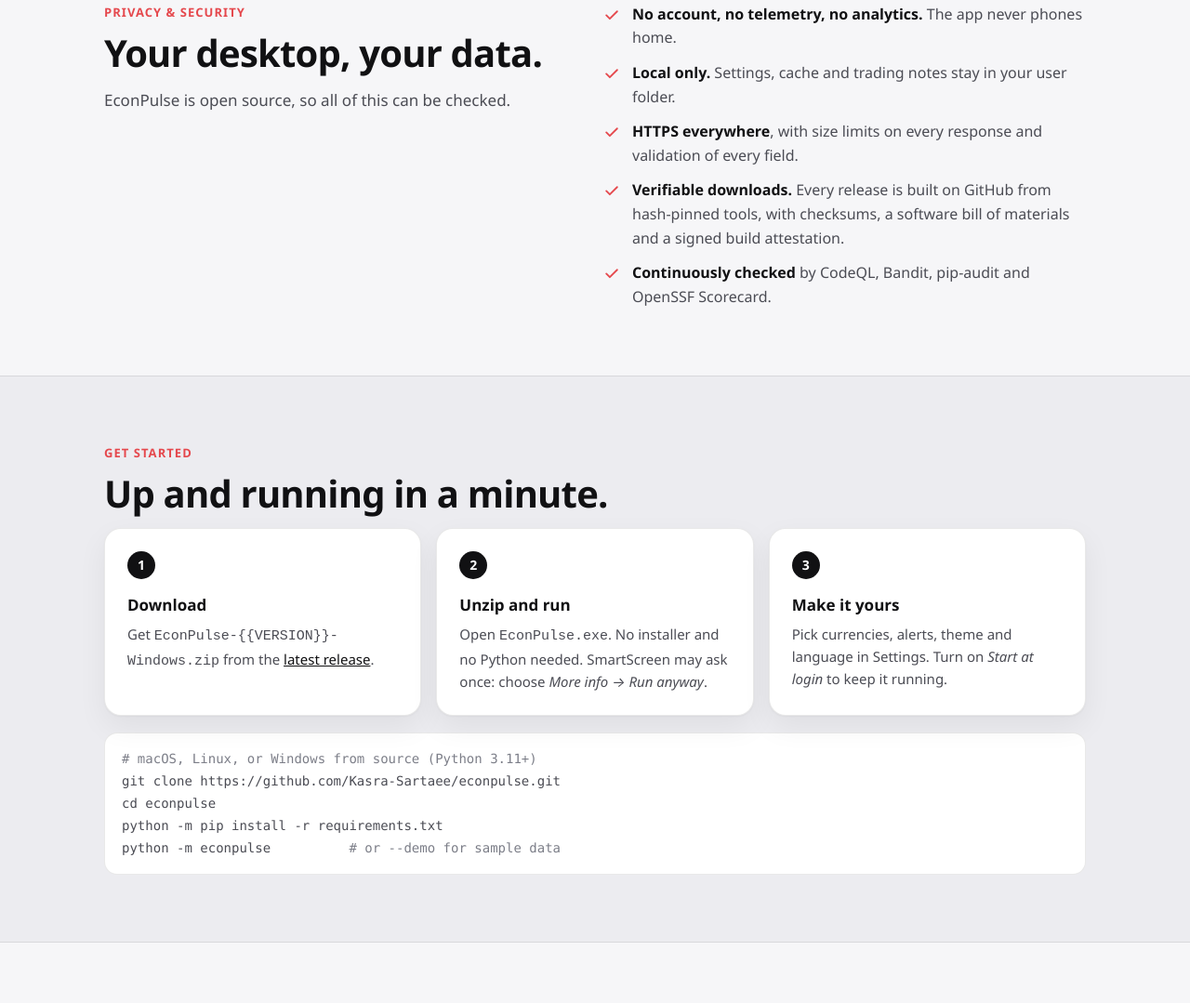
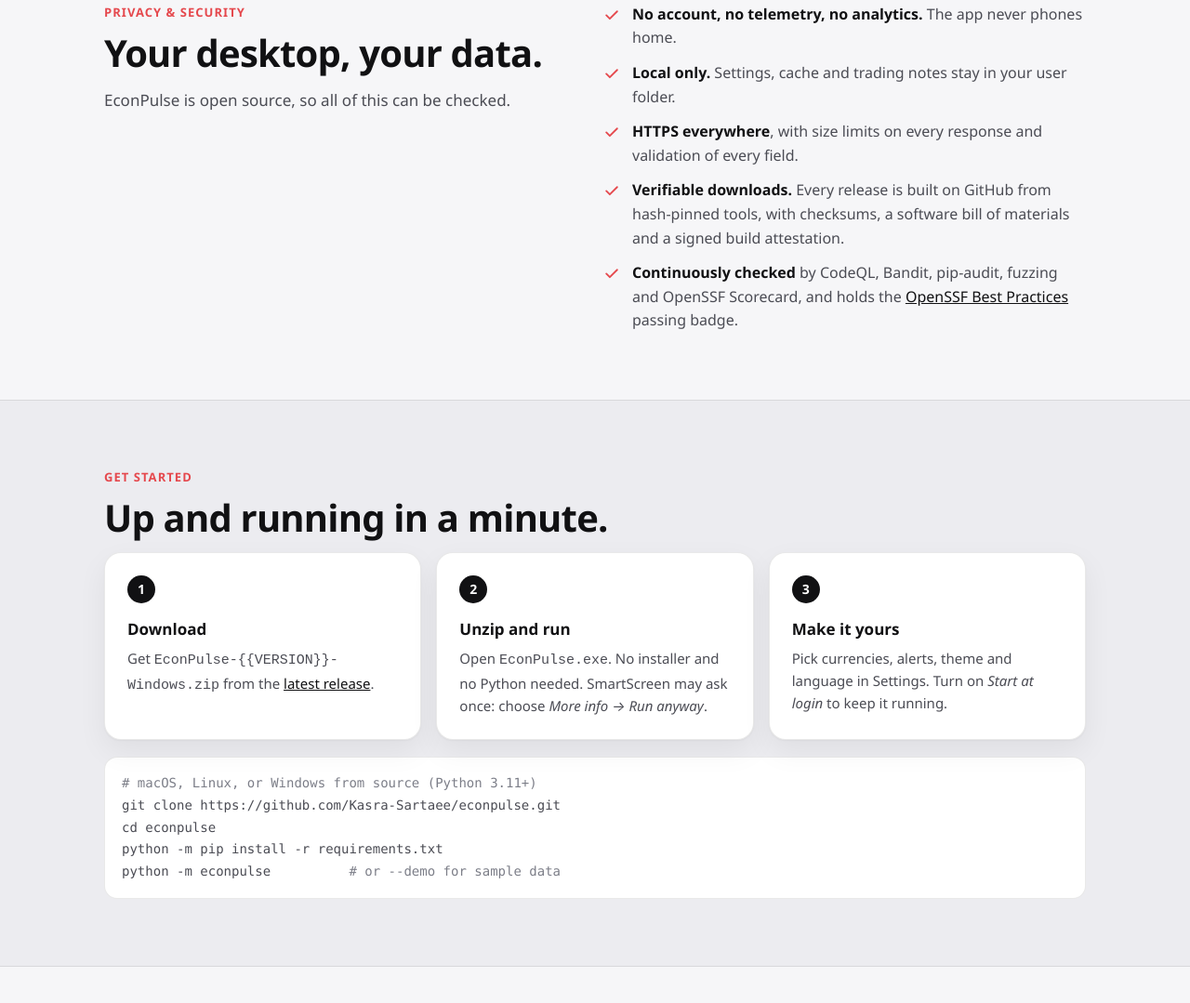
Before and after one commit to Kasra-Sartaee/econpulse, a plain HTML site: page site/index.html in a window 1280 px wide. Shown: the part 5006-6085 px from the top of the page at 93% size. Drawn offline with Linux system fonts and the light colour scheme; files whose address does not match are found by name.

Commit message:
Add OpenSSF Best Practices badge

```diff
--- a/site/index.html
+++ b/site/index.html
@@ -248,7 +248,7 @@
           <li><svg viewBox="0 0 24 24"><path d="M5 12.5l4.5 4.5L19 7.5"/></svg><span><b>Local only.</b> Settings, cache and trading notes stay in your user folder.</span></li>
           <li><svg viewBox="0 0 24 24"><path d="M5 12.5l4.5 4.5L19 7.5"/></svg><span><b>HTTPS everywhere</b>, with size limits on every response and validation of every field.</span></li>
           <li><svg viewBox="0 0 24 24"><path d="M5 12.5l4.5 4.5L19 7.5"/></svg><span><b>Verifiable downloads.</b> Every release is built on GitHub from hash-pinned tools, with checksums, a software bill of materials and a signed build attestation.</span></li>
-          <li><svg viewBox="0 0 24 24"><path d="M5 12.5l4.5 4.5L19 7.5"/></svg><span><b>Continuously checked</b> by CodeQL, Bandit, pip-audit and OpenSSF Scorecard.</span></li>
+          <li><svg viewBox="0 0 24 24"><path d="M5 12.5l4.5 4.5L19 7.5"/></svg><span><b>Continuously checked</b> by CodeQL, Bandit, pip-audit, fuzzing and OpenSSF Scorecard, and holds the <a href="https://www.bestpractices.dev/projects/16977">OpenSSF Best Practices</a> passing badge.</span></li>
         </ul>
       </div>
     </div>
```
Also changed, not shown: 2 other files.
